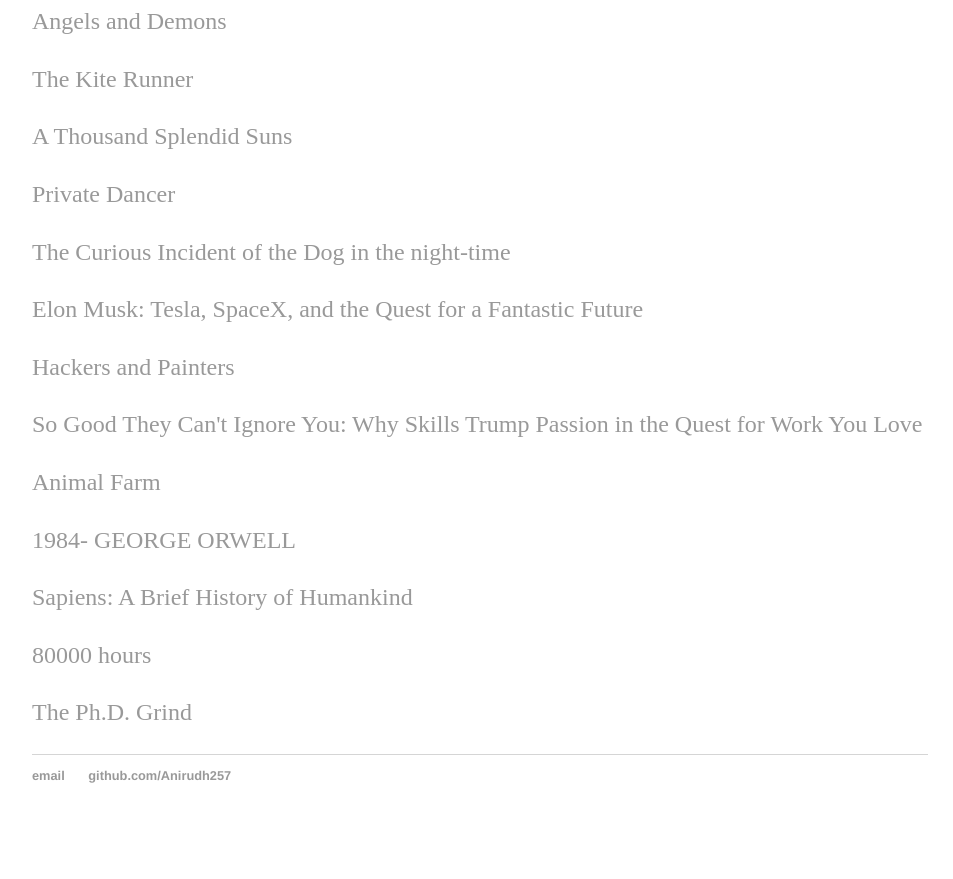
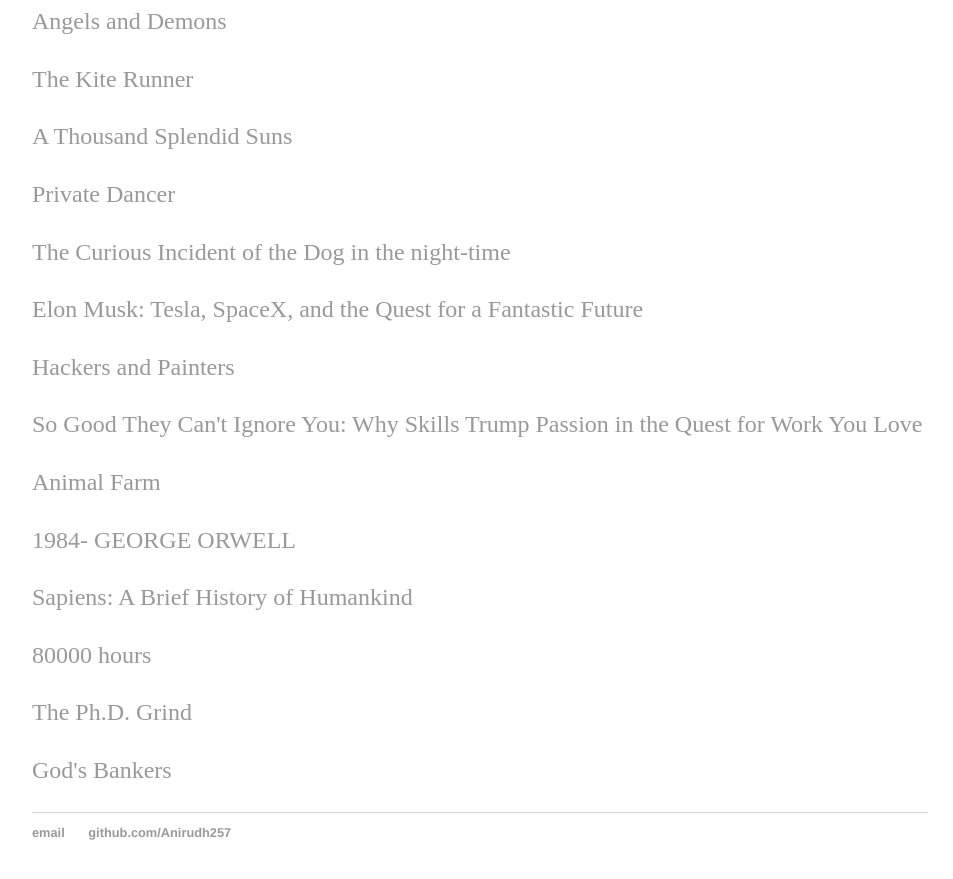
Before and after one commit to Anirudh257/Anirudh257.github.io, a Jekyll site: the page built from Books/index.html, in a window 1280 px wide and 900 px high, scrolled down 1111 px. Shown: the top 879 px of the window, without its empty margins (160-1113 px from the left). Built offline with Jekyll 4.4.1, drawn with Linux system fonts in a browser that asks for light colours; before the commit the page ends 1954 px from its top, so only the background shows below that.

Commit message:
Update index.html
Added God's bankers

```diff
--- a/Books/index.html
+++ b/Books/index.html
@@ -61,4 +61,6 @@
 
   <p><a href = "http://www.pgbovine.net/PhD-memoir.htm">The Ph.D. Grind</a></p>
 
+  <p><a href = "https://www.amazon.com/Gods-Bankers-History-Money-Vatican-ebook/dp/B00LD1S4FI">God's Bankers</a></p>
+
 </div><!-- /.blurb -->
```
